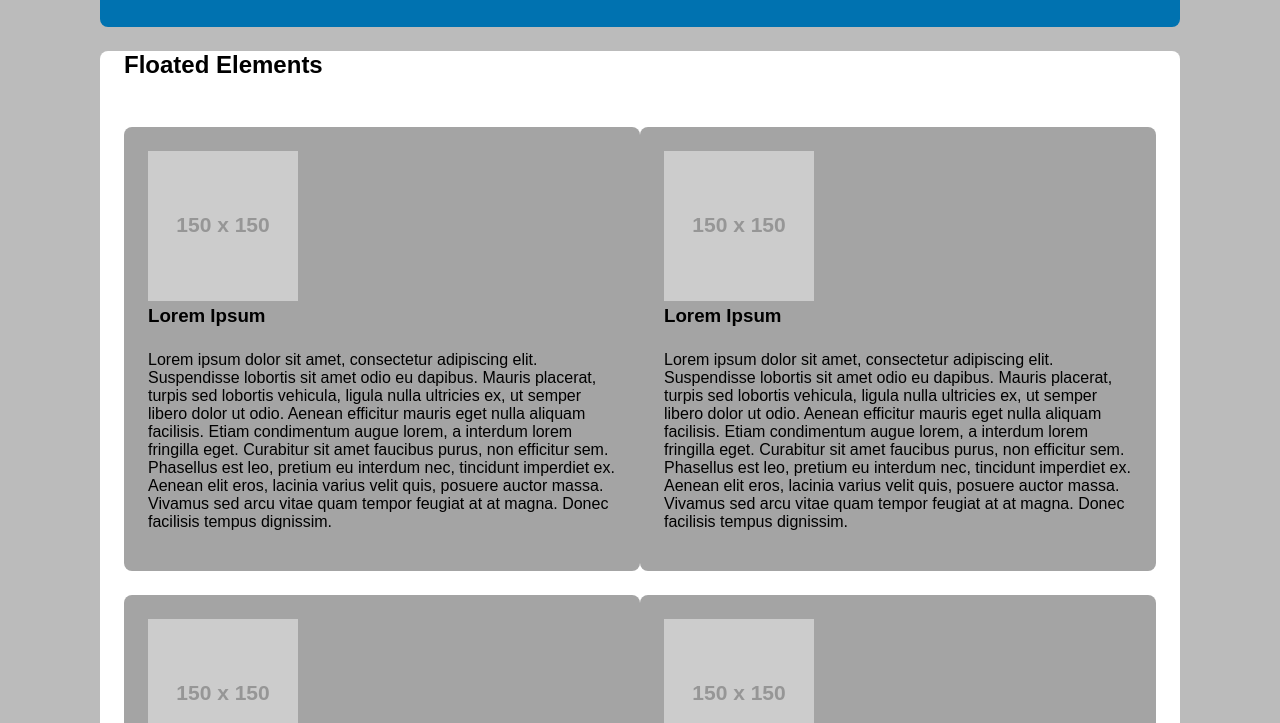
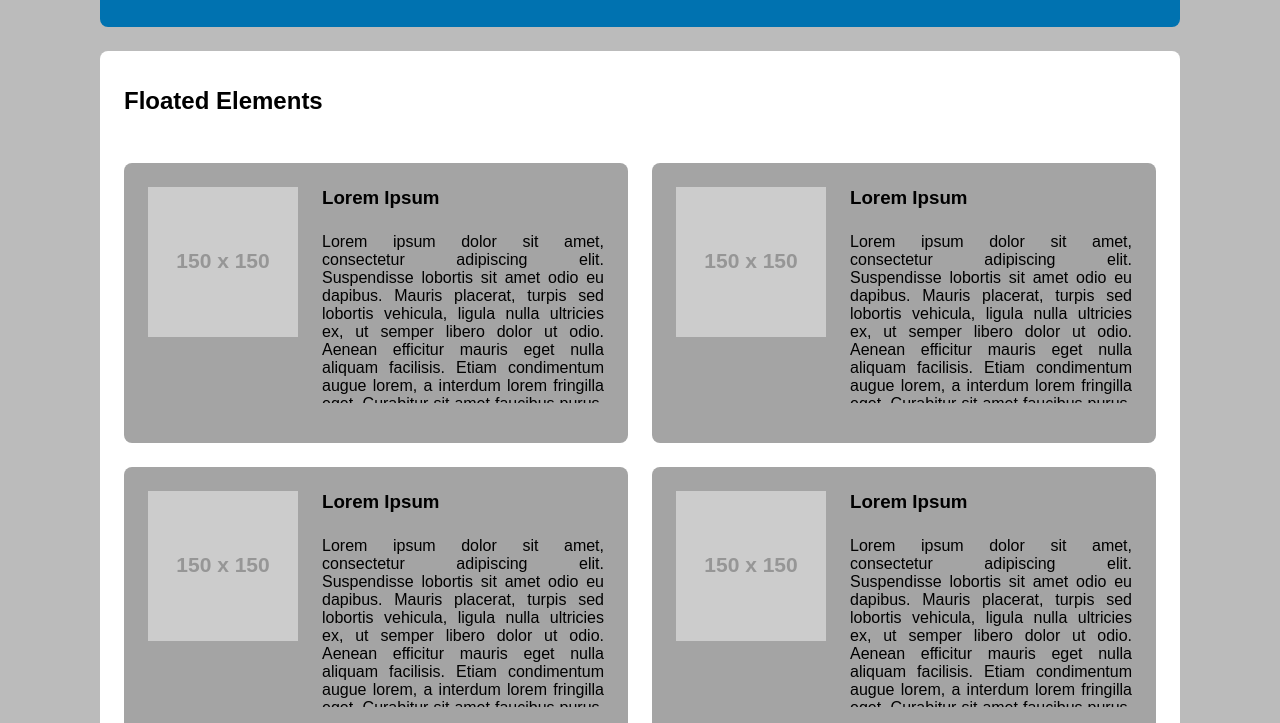
Before and after one commit to nicolacoc/Floated_Layout, a plain HTML site: page index.html in a window 1280 px wide. Shown: the part 77-800 px from the top of the page. Drawn offline with Linux system fonts and the light colour scheme; placeholder pictures from the web are drawn by us.

Commit message:
new commit

```diff
--- a/FloatedLayoutStyle.css
+++ b/FloatedLayoutStyle.css
@@ -77,3 +77,41 @@ article{
 main section div article:first-child{
     margin-top: 1.5em;
 }
+
+main section div article:nth-child(2n+1){
+    margin-right: 1.5em;
+}
+
+
+main section div article{
+    width: calc(50% - (1.5em/2));
+}
+
+/*Section collapsing problem*/
+
+section > *:first-child{
+    margin-top: 1.5em;
+}
+
+section::before{
+    display: table;
+    content: "";
+}
+
+section div article:nth-child(2n+1){
+    clear: left;
+}
+
+/*Internal article*/
+
+section div article img{
+    float: left;
+    margin-right: 1.5em;
+    margin-bottom: 1em;
+}
+
+section div article p{
+    overflow-y: auto;
+    text-align: justify;
+    height: 170px;
+}
```
